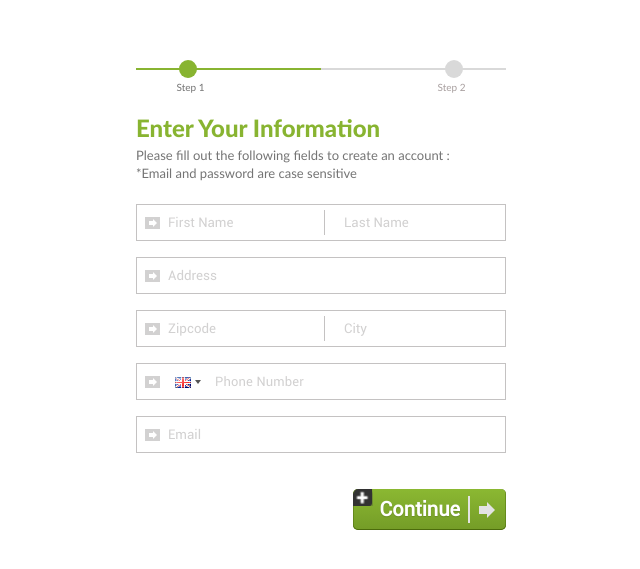
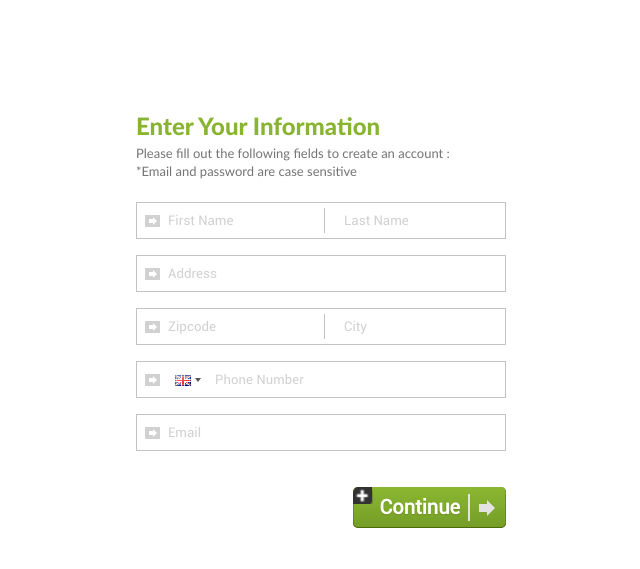
Before and after one commit to ming0955/Siup-up-form-v1, a React (Create React App) app: page / in a window 1280 px wide. Shown: the part 105-674 px from the top of the page, without its empty margins (319-959 px from the left). Built offline with nearby package versions, Linux system fonts and the light colour scheme.

Commit message:
remove second form

```diff
--- a/src/App.tsx
+++ b/src/App.tsx
@@ -18,11 +18,9 @@ interface IFormProps {
 function App() {
   const { steps, currentStep, isFirstStep, isLastStep, loading, setLoading, back, next } = useSignUpForm([
     'informationForm',
-    'paymentForm',
   ])
 
-  const onSubmit = useCallback(
-    async (data: IFormProps, e?: { preventDefault: () => void }) => {
+  const onSubmit = useCallback(async (data: IFormProps, e?: { preventDefault: () => void }) => {
     setLoading(true)
 
     if (isFirstStep) {
@@ -57,9 +55,7 @@ function App() {
         toast.error('Something went wrong. Please try again later.')
       }
     }
-    },
-    [currentStep, isFirstStep, isLastStep],
-  )
+  }, [])
 
   return (
     <div
@@ -75,10 +71,9 @@ function App() {
       <SignUpForm
         firstColor='#88B431'
         secondColor='#D9D9D9'
-        headingTitle={['Enter Your Information', 'Enter Your Payment Details']}
+        headingTitle={['Enter Your Information']}
         subCaption={[
           'Please fill out the following fields to create an account: *Email and password are case sensitive',
-          '',
         ]}
         steps={steps}
         currentStep={currentStep}
--- a/src/components/SignUpForm/StepButtons.tsx
+++ b/src/components/SignUpForm/StepButtons.tsx
@@ -7,7 +7,7 @@ import { BadgeIcon, LockIcon, SubmitLoading } from './Icons'
 export const StepButtons = ({ currentStep, steps, loading, back }: IStepButtons) => {
   return (
     <ButtonGroup marginTop={currentStep === 2} className='sf-sign-up-form-buttons'>
-      {currentStep === steps && <BackButton onClick={back}>Back</BackButton>}
+      {currentStep === 2 && <BackButton onClick={back}>Back</BackButton>}
       <StepButton
         type='submit'
         disabled={loading}
@@ -17,7 +17,7 @@ export const StepButtons = ({ currentStep, steps, loading, back }: IStepButtons)
         <Badge>
           <BadgeIcon />
         </Badge>
-        <Text>{currentStep === 1 ? (steps === 1 ? 'Register' : 'Continue') : 'Make a payment'}</Text>
+        <Text>{currentStep === 1 ? 'Continue' : 'Make a payment'}</Text>
         <ButtonIconWrapper>{currentStep === 1 ? <ForwardIcon /> : <LockIcon />}</ButtonIconWrapper>
         {loading && (
           <Loader>
```
Lines whose indentation alone changed are shown as unchanged.
